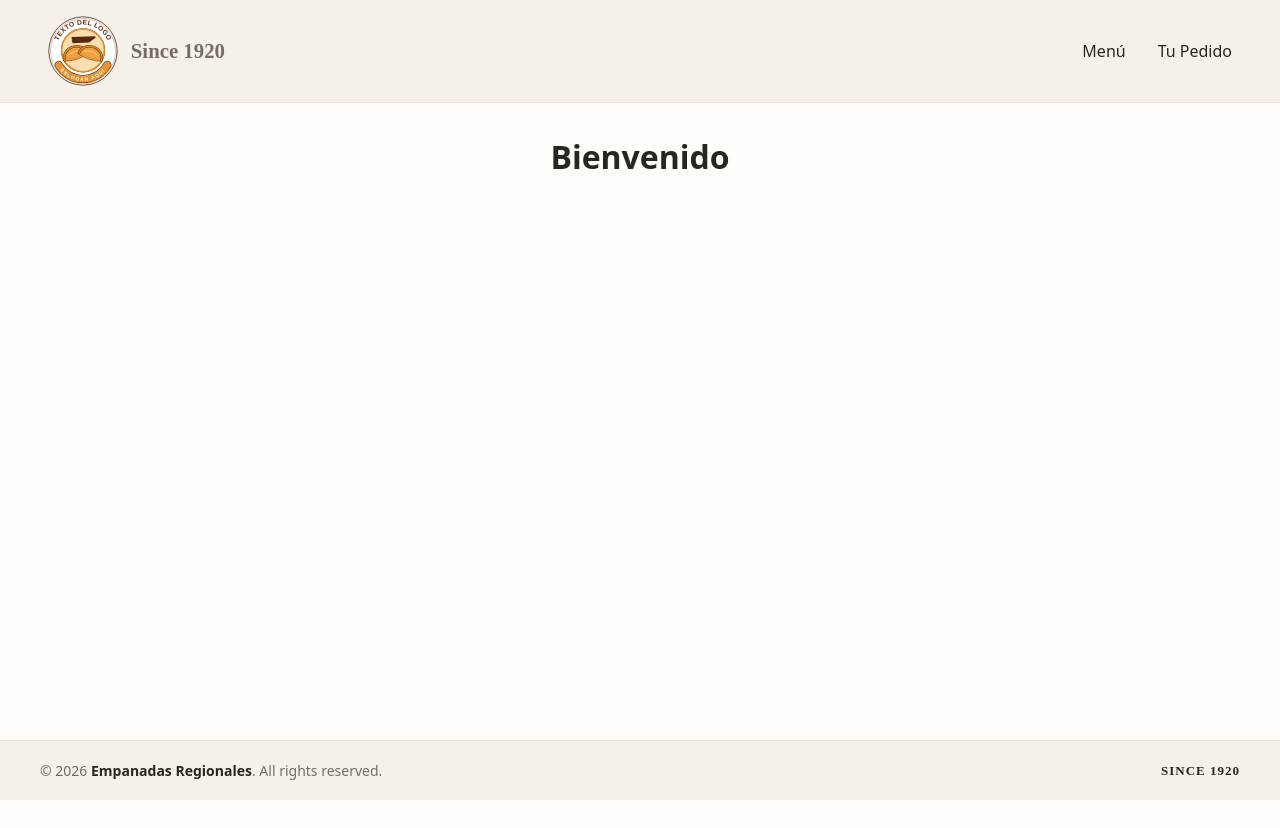
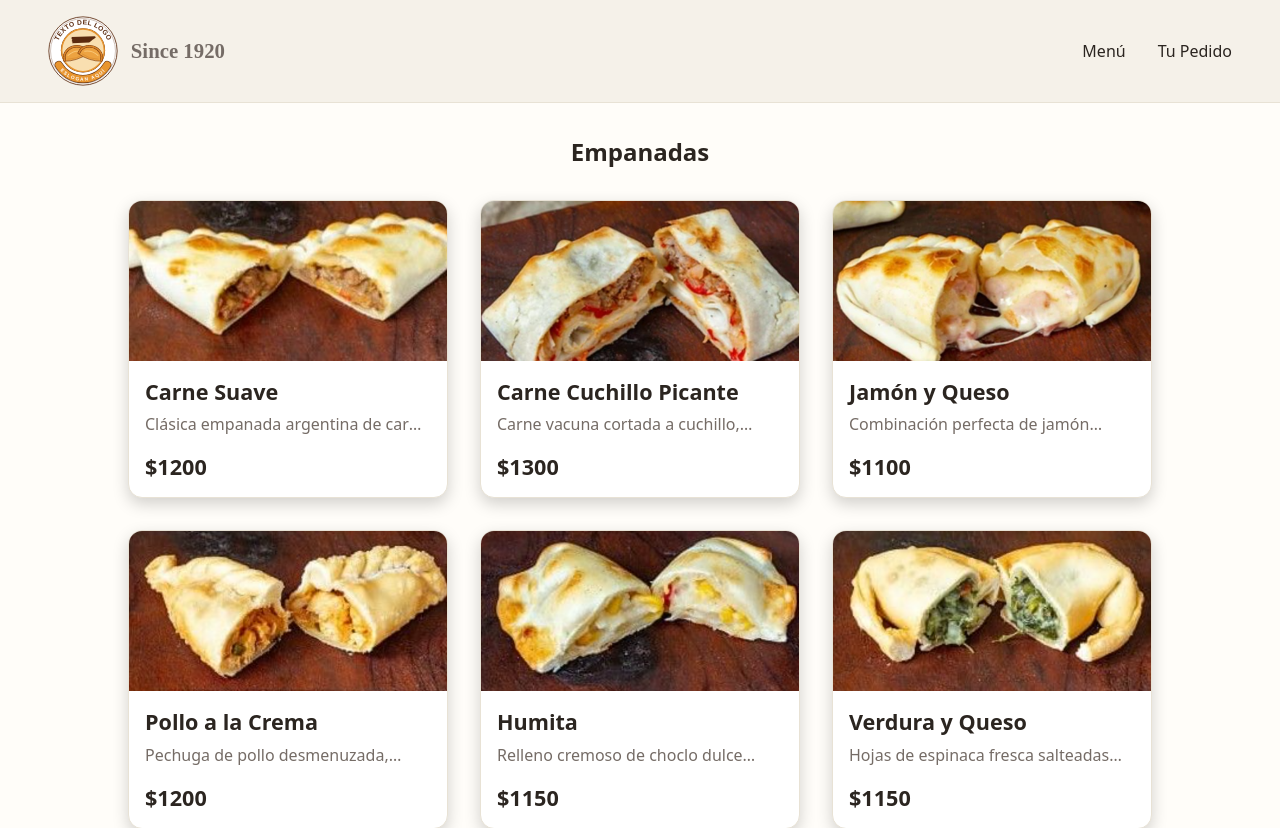
Before and after one commit to Colococo/fanDempa-coco-26242, a React (Vite) app: page / in a window 1280 px wide. Shown: the top 828 px of the page. Before the commit the page ends 800 px from the top, so only its background shows below. Built offline with nearby package versions, Linux system fonts and the light colour scheme.

Commit message:
feat: incorporar componentes de listado y detalle de productos con estilos- Obtener los datos de los productos desde un archivo JSON en `ItemListContainer`.

```diff
--- a/public/data/products.json
+++ b/public/data/products.json
@@ -1,82 +1,82 @@
 [
   {
-    "id": 1,
+    "id": "1",
     "nombre": "Carne Suave",
     "descripcion": "Clásica empanada argentina de carne vacuna picada, cebolla, huevo duro y aceitunas, condimentos suaves.",
     "precio": 1200.00,
     "imagen": "/img/empanadas/carneSuave.png",
-    "categoria": "horno"
+    "coccion": "Horno"
   },
   {
-    "id": 2,
+    "id": "2",
     "nombre": "Carne Cuchillo Picante",
     "descripcion": "Carne vacuna cortada a cuchillo, cebolla de verdeo, comino, pimentón y un toque de ají molido picante.",
     "precio": 1300.00,
     "imagen": "/img/empanadas/carnePicante.png",
-    "categoria": "horno"
+    "coccion": "Horno"
   },
   {
-    "id": 3,
+    "id": "3",
     "nombre": "Jamón y Queso",
     "descripcion": "Combinación perfecta de jamón cocido en cubos y abundante queso muzzarella derretido.",
     "precio": 1100.00,
     "imagen": "/img/empanadas/jamonQueso.png",
-    "categoria": "horno"
+    "coccion": "Horno"
   },
   {
-    "id": 4,
+    "id": "4",
     "nombre": "Pollo a la Crema",
     "descripcion": "Pechuga de pollo desmenuzada, salteada con cebolla, morrón y una suave salsa crema.",
     "precio": 1200.00,
     "imagen": "/img/empanadas/polloCrema.png",
-    "categoria": "frita"
+    "coccion": "Frita"
   },
   {
-    "id": 5,
+    "id": "5",
     "nombre": "Humita",
     "descripcion": "Relleno cremoso de choclo dulce (maíz), cebolla, salsa blanca y queso muzzarella.",
     "precio": 1150.00,
     "imagen": "/img/empanadas/humita.png",
-    "categoria": "frita"
+    "coccion": "Frita"
   },
   {
-    "id": 6,
+    "id": "6",
     "nombre": "Verdura y Queso",
     "descripcion": "Hojas de espinaca fresca salteadas con cebolla, queso parmesano y muzzarella hildada.",
     "precio": 1150.00,
     "imagen": "/img/empanadas/verdura.png",
-    "categoria": "frita"
+    "coccion": "Frita"
   },
   {
-    "id": 7,
+    "id": "7",
     "nombre": "Roquefort con Apio y Nuez",
     "descripcion": "Intenso queso azul combinado con muzzarella, apio picado y trozos de nueces.",
     "precio": 1350.00,
     "imagen": "/img/empanadas/roquefort.png",
-    "categoria": "frita"
+    "coccion": "Frita"
   },
   {
-    "id": 8,
+    "id": "8",
     "nombre": "Caprese",
     "descripcion": "Queso muzzarella fundido, tomates en cubos y hojas de albahaca fresca con aceite de oliva.",
     "precio": 1100.00,
     "imagen": "/img/empanadas/capresse.png",
-    "categoria": "horno"
+    "coccion": "Horno"
   },
   {
-    "id": 9,
-    "nombre": "Cebolla y Queso (Fugazzeta)",
+    "id": "9",
+    "nombre": "Cebolla y Queso",
     "descripcion": "Abundante cebolla blanca cortada en pluma cocinada a fuego lento con una mezcla de quesos.",
     "precio": 1100.00,
     "imagen": "/img/empanadas/cebollaQueso.png",
-    "categoria": "frita"
+    "coccion": "Frita"
   },
   {
-    "id": 10,
+    "id": "10",
     "nombre": "Fatay de Carne",
     "descripcion": "Carne vacuna troceada a mano, cebolla blanqueada, huevo, pasas de uva y una pizca de azúcar.",
     "precio": 1300.00,
     "imagen": "/img/empanadas/fatay.png",
-    "categoria": "horno"
+    "coccion": "Horno"
   }
 ]
--- a/src/App.jsx
+++ b/src/App.jsx
@@ -2,6 +2,8 @@ import { Routes, Route } from "react-router-dom";
 import './App.css';
 import { Header } from "./components/Header/Header";
 import { Footer } from './components/Footer/Footer';
+import { ItemListContainer } from "./components/ItemListContainer/ItemListContainer";
+import { ItemDetail } from "./components/ItemDetail/ItemDetail";
 
 function App() {
   return (
@@ -9,8 +11,9 @@ function App() {
       <Header />
       <main>
         <Routes>
-          <Route path="/" element={<h1>Bienvenido</h1>} />
+          <Route path="/" element={<ItemListContainer />} />
           <Route path="/cart" element={<h1>Pedido</h1>} />
+          <Route path="/cart" element={<ItemDetail />} />
         </Routes>
       </main>
       <Footer />
@@ -18,4 +21,4 @@ function App() {
   );
 }
 
-export default App
+export default App;
--- /dev/null
+++ b/src/components/Item/Item.css
@@ -0,0 +1,57 @@
+.card {
+  width: 20rem;
+  display: flex;
+  flex-direction: column;
+
+  background: var(--card);
+  border: 1px solid var(--border);
+  border-radius: 14px;
+  overflow: hidden;
+
+  transition: 0.25s;
+  box-shadow: 0 6px 16px rgba(0, 0, 0, 0.18);
+}
+
+.card:hover {
+  transform: translateY(-4px);
+  border-color: var(--primary);
+  box-shadow: 0 10px 22px rgba(0, 0, 0, 0.25);
+}
+
+.card img {
+  width: 100%;
+  height: 10rem;
+  object-fit: cover;
+}
+
+.card h3 {
+  padding: 1rem 1rem 0.4rem;
+  font-size: 1.35rem;
+  color: var(--text);
+}
+
+.card p:first-of-type {
+  padding: 0 1rem;
+  color: var(--text-secondary);
+  line-height: 1.5;
+  flex: 1;
+}
+
+.card p:last-of-type {
+  padding: 1rem;
+  font-size: 1.35rem;
+  font-weight: 700;
+  color: var(--text);
+}
+
+.card button {
+  margin: 0 1rem 1rem;
+}
+
+.card p:first-of-type {
+  display: -webkit-box;
+  -webkit-line-clamp: 1;
+  line-clamp: 1;
+  -webkit-box-orient: vertical;
+  overflow: hidden;
+}
--- /dev/null
+++ b/src/components/Item/Item.jsx
@@ -0,0 +1,15 @@
+import "./Item.css";
+
+export const Item = ({ nombre, descripcion, precio, imagen, children })=> {
+    return (
+        <article className="card">
+            <img src={imagen} />
+            <h3>{nombre}</h3>
+            <p>{descripcion}</p>
+            <p>${precio}</p>
+
+     {/* Cualquier cosa que meta dentro de <Item> aparecerá justo aquí abajo */}
+            {children}
+        </article>
+    );
+};
--- /dev/null
+++ b/src/components/ItemDetail/ItemDetail.css
@@ -0,0 +1,11 @@
+.detail-wrapper {
+  max-width: 20rem;
+  margin: auto;
+}
+
+.detail-wrapper .card p:first-of-type {
+  display: block;
+  overflow: visible;
+  line-clamp: unset;
+  -webkit-box-orient: initial;
+}
--- /dev/null
+++ b/src/components/ItemDetail/ItemDetail.jsx
@@ -0,0 +1,3 @@
+export const ItemDetail = ()=> {
+
+}
--- /dev/null
+++ b/src/components/ItemDetailContainer/ItemDetailContainer.jsx
@@ -0,0 +1,3 @@
+export const ItemDetailContainer = ()=> {
+
+}
--- /dev/null
+++ b/src/components/ItemList/ItemList.css
@@ -0,0 +1,8 @@
+.products-container {
+  margin: 2rem 0;
+  display: flex;
+  justify-content: center;
+
+  flex-wrap: wrap;
+  gap: 2rem;
+}
--- /dev/null
+++ b/src/components/ItemList/ItemList.jsx
@@ -0,0 +1,23 @@
+import { Link } from "react-router-dom";
+import { Item } from "../Item/Item";
+import "./ItemList.css";
+
+
+export const ItemList = ({ products })=> {
+    if(!products.length) {
+        return <p>No hay empanadas</p>;
+    }
+
+    return (
+        // si quisiera usar children de Item aca, debo usar Item con apertura y cierre, entre las etiquetas Item: va a viajar hacia al componente Item y se renderizará donde esta{children}.
+        <div className="products-container">
+            {/* las llaves{} es para poder escribir codigo de javaScripr dentro de un return */}
+            {products.map((product)=> (
+             // cada card que se renderice va a tener un Link, ese Link va a ir al id de esa card(empanada)
+                <Link to={`/product/${product.id}`} key={product.id}>
+                    <Item {...product} /> {/*aca viaja toda la info del json */}
+                </Link>
+            ))}
+        </div>
+    );
+};
--- /dev/null
+++ b/src/components/ItemListContainer/ItemListContainer.jsx
@@ -0,0 +1,34 @@
+import { useState, useEffect } from "react";
+import { ItemList } from "../ItemList/ItemList";
+
+export const ItemListContainer = () => {
+    const [products, setProducts] = useState([]);
+    const [errors, setErrors] = useState(null);
+    const [loading, setLoading] = useState(true);
+
+    // la peticion da respuestas, efectos secundarios, usamos useEffect
+    useEffect(() => {
+      fetch("/data/products.json")
+      .then((res)=>{
+        if (!res.ok) {
+            throw new Error("Error al cargar las empanadas"); //este string lo levanta el catch
+        }
+        return res.json(); //convertimos la respuesta a javaScript
+      })
+      .then((data)=> setProducts(data)) //mando la info
+      .catch((error)=> setErrors(error.message))
+      .finally(()=> setLoading(false));
+    }, []);
+
+    // antes de renderizar la pagina, mostramos estados especiales (si hace falta)
+    if (errors) return <p>{errors}</p>;
+    if (loading) return <p>Cargando...</p>;
+
+    return (
+        <section>
+            <h1>Empanadas</h1>
+            {/* Le pasamos a ItemList bajo la prop: products. El estado(linea 5):{products} */}
+            <ItemList products={products}/>
+        </section>
+    );
+};
```
